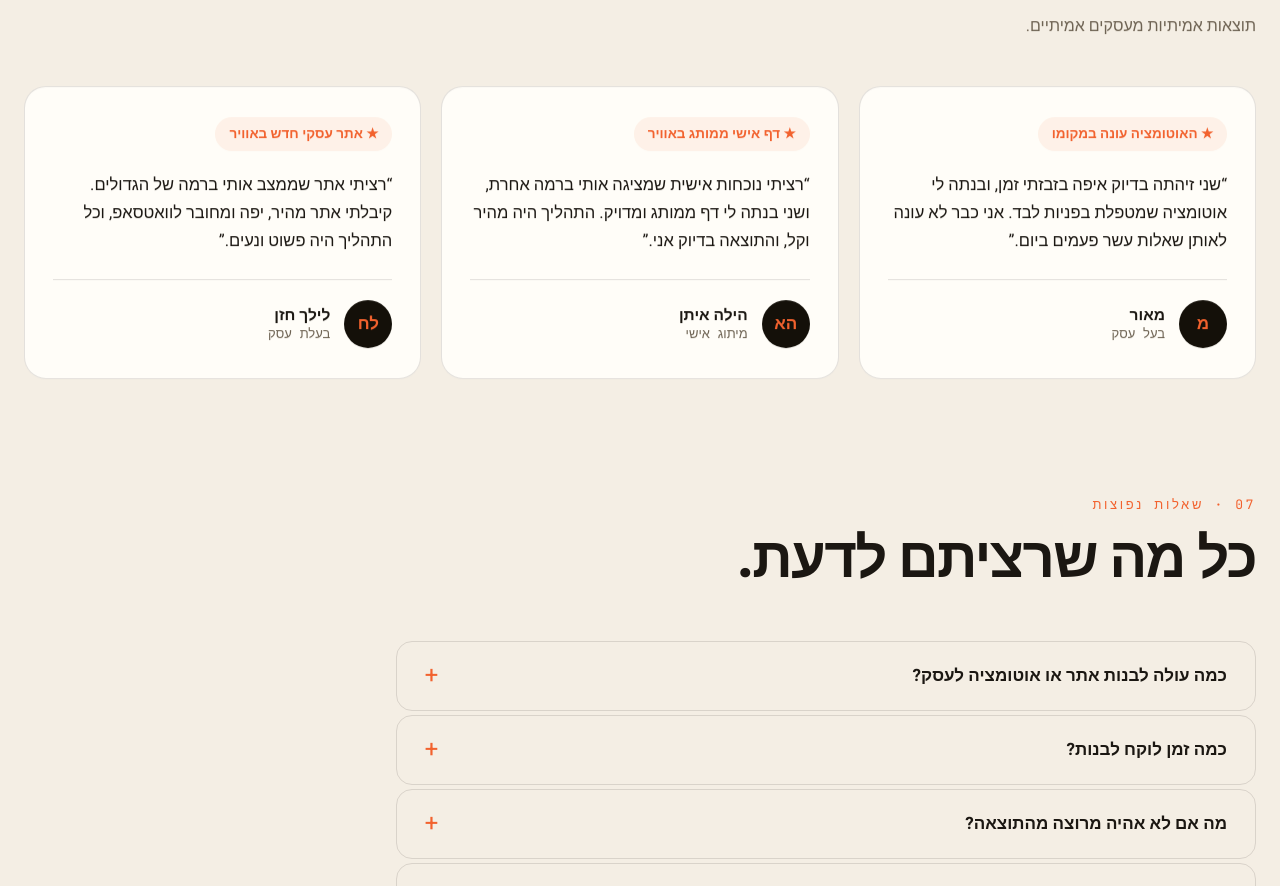
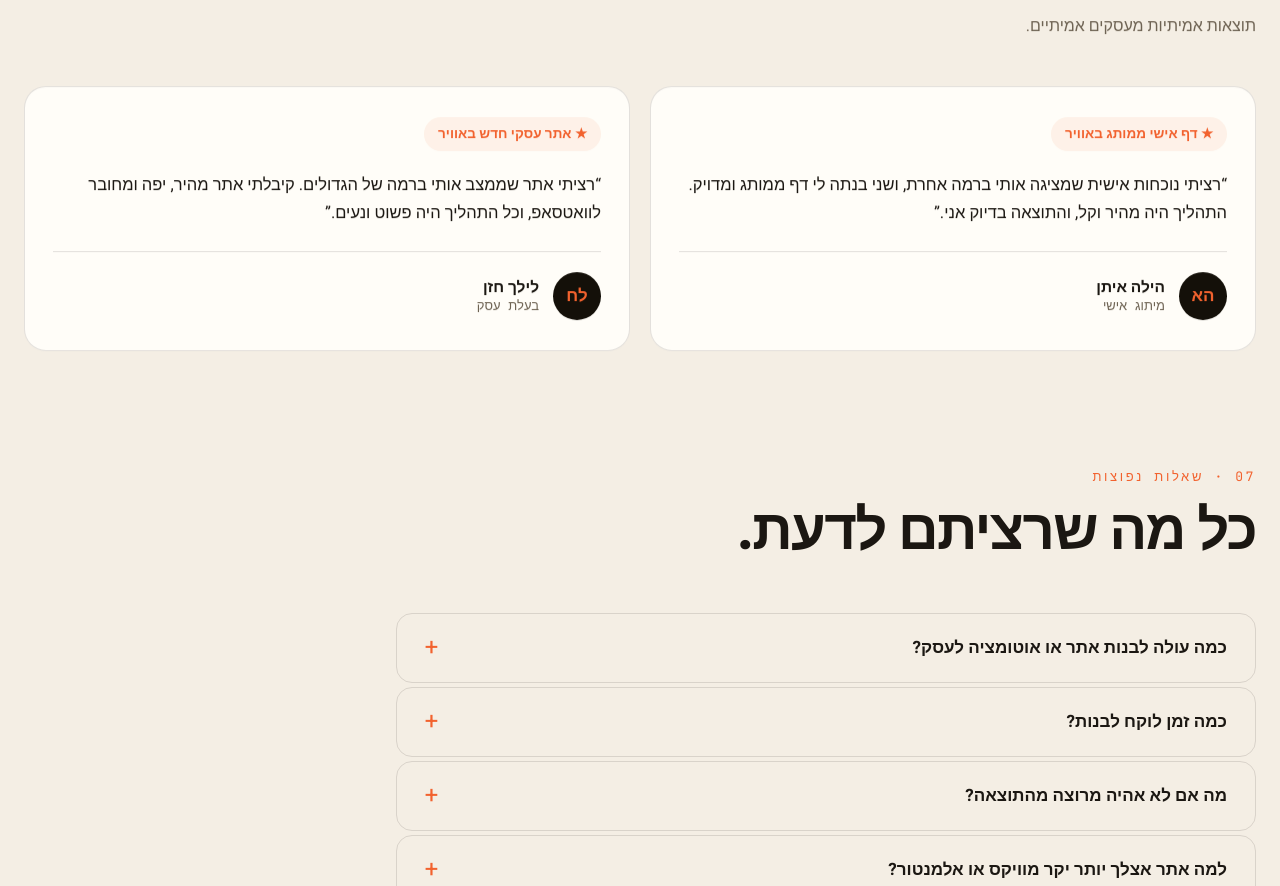
Before and after one commit to gorgovs1-cyber/shani-ai, a Next.js app: page / in a window 1280 px wide. Shown: the part 4661-5547 px from the top of the page. Built offline with nearby package versions, Linux system fonts and the light colour scheme; no server answers.

Commit message:
הסרת המלצה שאינה של לקוח אמיתי

```diff
--- a/components/TestimonialsSection.tsx
+++ b/components/TestimonialsSection.tsx
@@ -28,14 +28,6 @@ const COPY: Record<"he" | "en", { kicker: string; title: string; sub: string; it
     sub: "תוצאות אמיתיות מעסקים אמיתיים.",
     items: [
       {
-        name: "מאור",
-        city: "בעל עסק",
-        result: "האוטומציה עונה במקומו",
-        quote:
-          "שני זיהתה בדיוק איפה בזבזתי זמן, ובנתה לי אוטומציה שמטפלת בפניות לבד. אני כבר לא עונה לאותן שאלות עשר פעמים ביום.",
-        photo: "", // "/testimonials/xxx.jpg"
-      },
-      {
         name: "הילה איתן",
         city: "מיתוג אישי",
         result: "דף אישי ממותג באוויר",
@@ -58,14 +50,6 @@ const COPY: Record<"he" | "en", { kicker: string; title: string; sub: string; it
     title: "What clients say.",
     sub: "Real results from real businesses.",
     items: [
-      {
-        name: "Maor",
-        city: "Business owner",
-        result: "Automation answers for him",
-        quote:
-          "Shani found exactly where I was wasting time and built me an automation that handles inquiries on its own. I no longer answer the same questions ten times a day.",
-        photo: "",
-      },
       {
         name: "Hila Eitan",
         city: "Personal brand",
```
